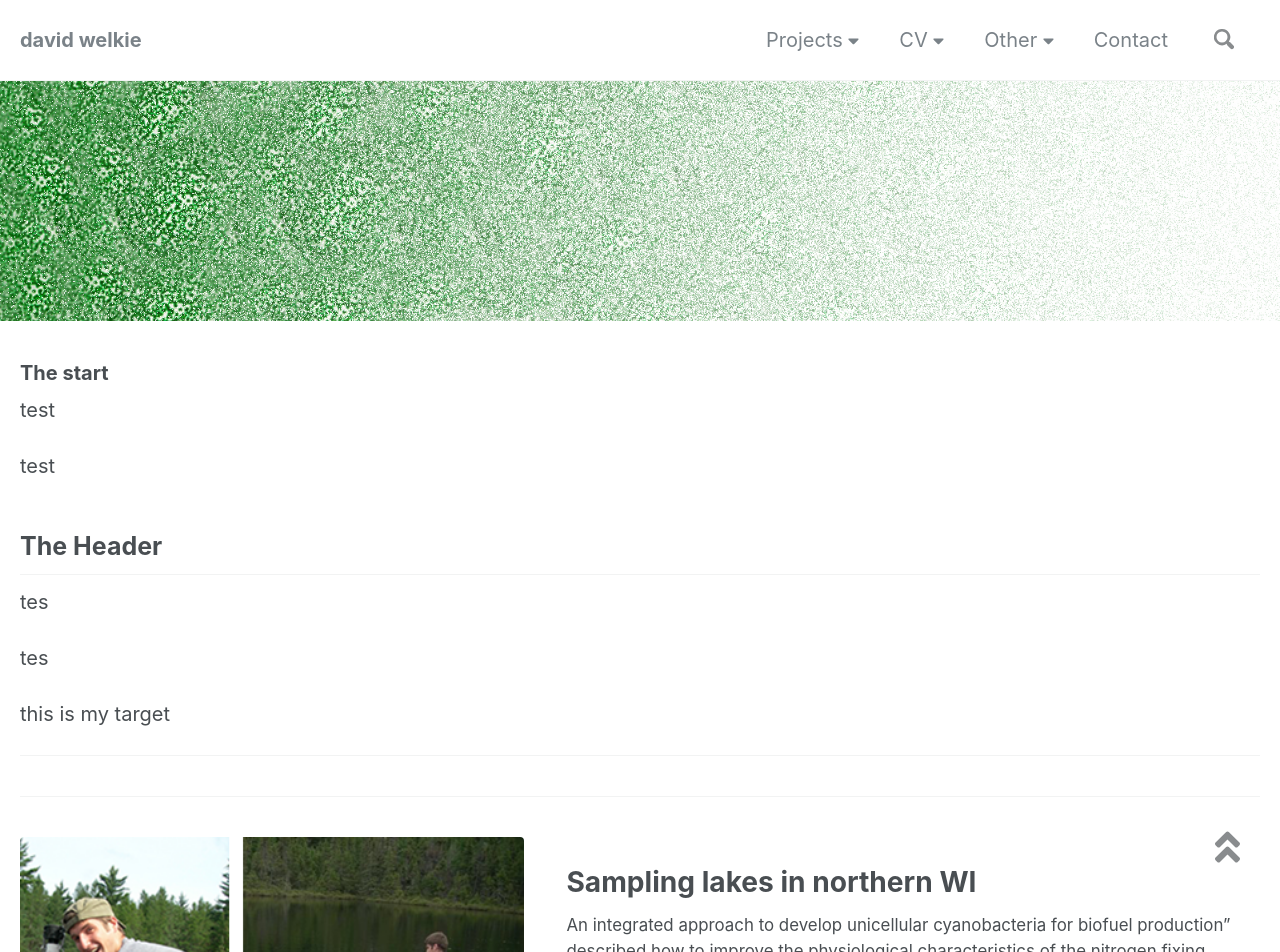
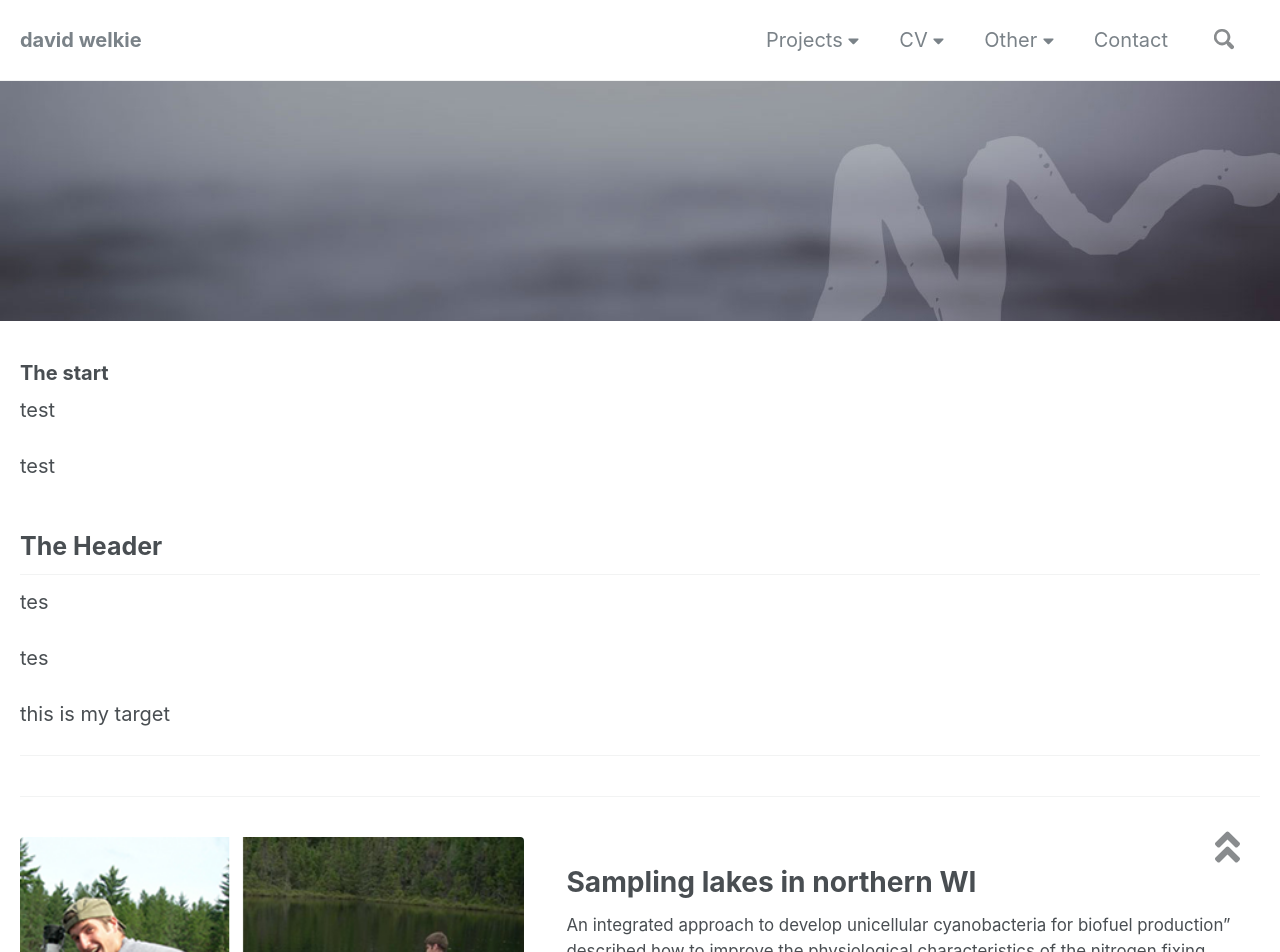
Before and after one commit to dwelkie/dwelkie.github.io, a Jekyll site: the page built from _pages/home.md, in a window 1280 px wide. Shown: the top 952 px of the page. Built offline with Jekyll 4.4.1, drawn with Linux system fonts in a browser that asks for light colours; nearby versions of some CDN libraries; our own code applies the rules of GitHub Pages for plain Markdown files.

Commit message:
Update home.md

```diff
--- a/_pages/home.md
+++ b/_pages/home.md
@@ -7,7 +7,7 @@ share: false
 classes: wide
 author_profile: false
 header:
-  image: /assets/images/cellpattern.jpg
+  image: /assets/images/mm-home-page-feature-300h.jpg
 
 feature_row:
 
```
